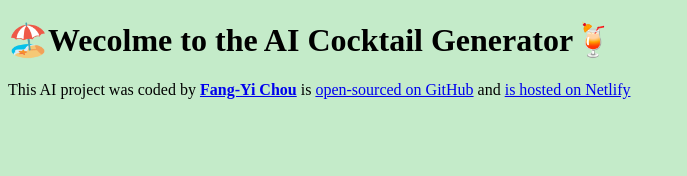
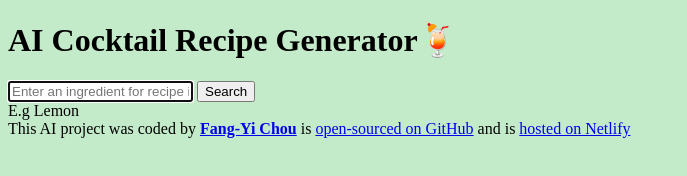
Before and after one commit to mia-chou/cocktail-generator, a plain HTML site: page index.html in a window 1280 px wide. Shown: the whole page, without its empty margins (0-687 px from the left). Drawn offline with Linux system fonts and the light colour scheme.

Commit message:
Added the basics HTML structure

```diff
--- a/index.html
+++ b/index.html
@@ -7,12 +7,28 @@
     <title>Cocktail Generator</title>
 </head>
 <body>
-    <h1>🏖️Wecolme to the AI Cocktail Generator🍹</h1>
+    <header>
+    <h1>AI Cocktail Recipe Generator🍹</h1>
+</header>
+
+<main>
+<form>
+    <input type="text" placeholder="Enter an ingredient for recipe inspiration..."
+    autofocus="on"
+    required
+    class="instruction"
+    id="search-input"
+  />
+  <input type="submit" value="Search" class="button" id="button" />
+</form>
+<div class="hint">E.g Lemon </div>
+<div class="recipe hidden" id="recipe"></div>
+</main>
     <footer>
 This AI project was coded by <a href="https://github.com/mia-chou"target="_blank"><strong>Fang-Yi Chou</strong></a> is <a href="https://github.com/mia-chou/cocktail-generator" target="_blank">open-sourced on GitHub</a>
-and
+and is
           <a href="https://cocktail-generator-project.netlify.app/" target="_blank"
-            >is hosted on Netlify</a>
+            > hosted on Netlify</a>
 
     </footer>
   <script src="src/script.js"></script>
```
